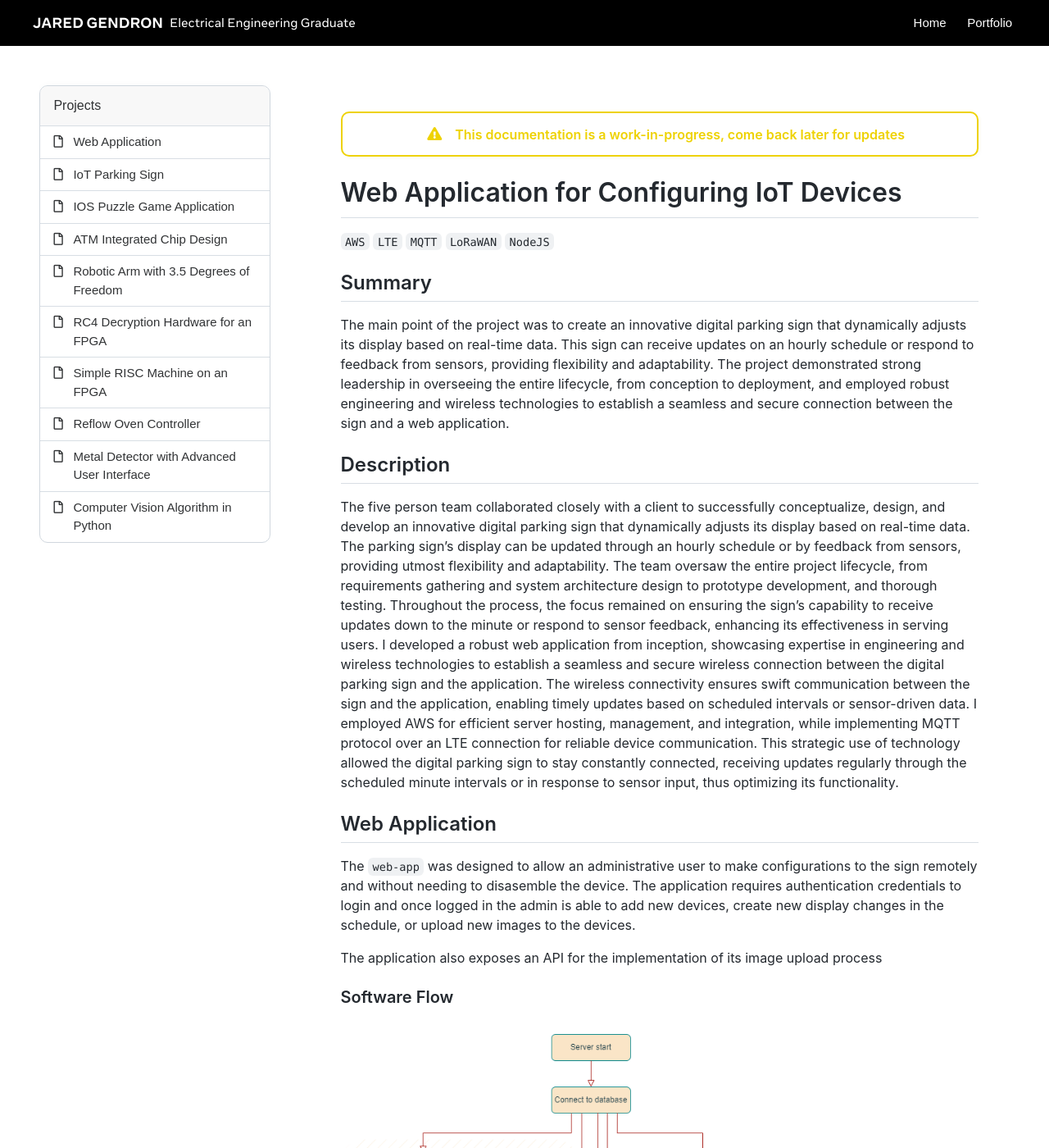
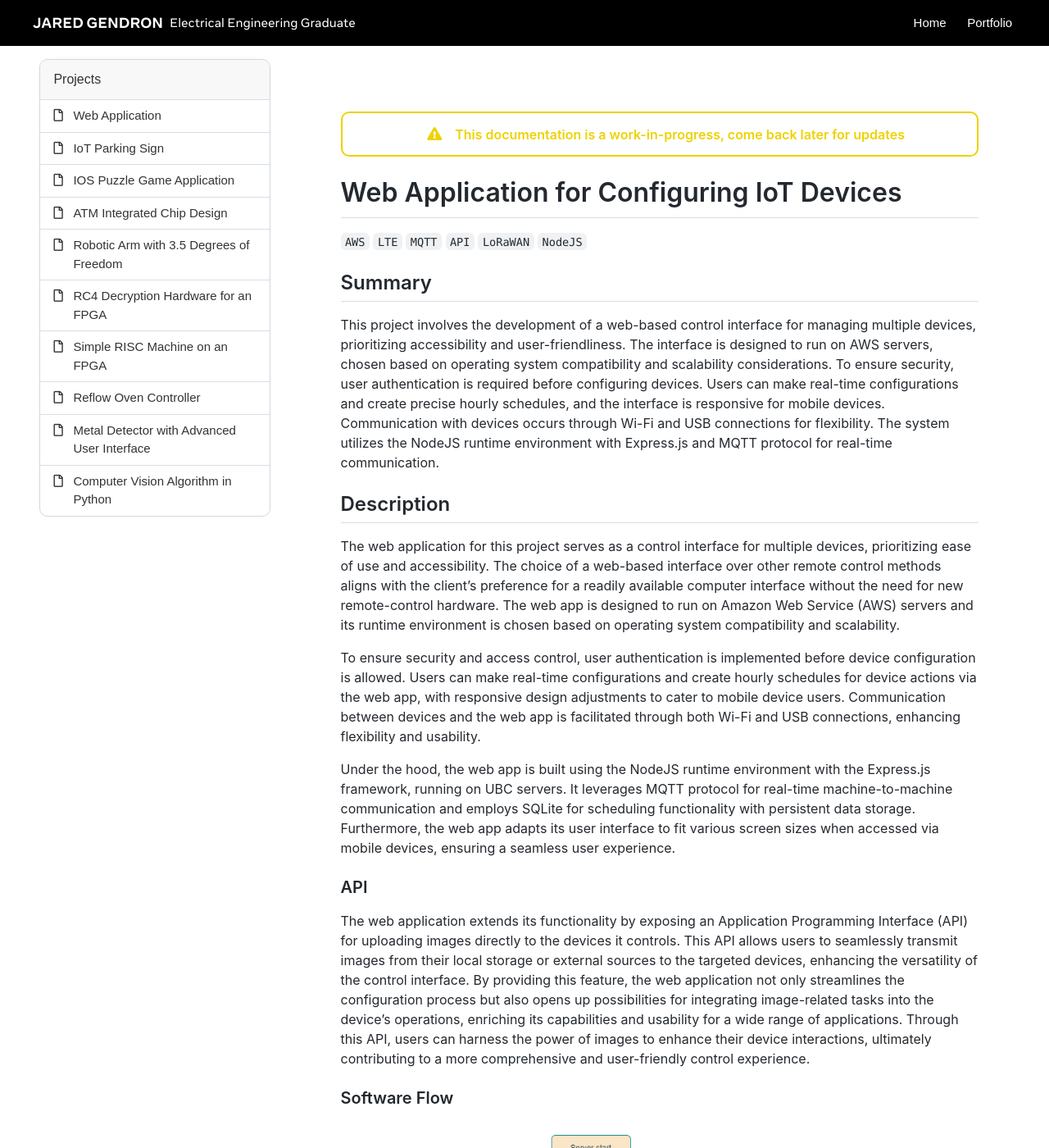
Before and after one commit to jaredgendron/jaredgendron.github.io, a Jekyll site: the page built from _projects/WebApplication.md, in a window 1280 px wide and 1400 px high. Shown: the whole window at 82% size. Built offline with Jekyll 4.4.1, drawn with Linux system fonts in a browser that asks for light colours; nearby versions of some CDN libraries; some of the changed text lies outside the part shown.

Commit message:
updated projects

```diff
--- a/_projects/WebApplication.md
+++ b/_projects/WebApplication.md
@@ -9,22 +9,24 @@
 
 # Web Application for Configuring IoT Devices
 
-`AWS` `LTE` `MQTT` `LoRaWAN` `NodeJS`
+`AWS` `LTE` `MQTT` `API` `LoRaWAN` `NodeJS`
 
 
 ## Summary
 
-The main point of the project was to create an innovative digital parking sign that dynamically adjusts its display based on real-time data. This sign can receive updates on an hourly schedule or respond to feedback from sensors, providing flexibility and adaptability. The project demonstrated strong leadership in overseeing the entire lifecycle, from conception to deployment, and employed robust engineering and wireless technologies to establish a seamless and secure connection between the sign and a web application.
+This project involves the development of a web-based control interface for managing multiple devices, prioritizing accessibility and user-friendliness. The interface is designed to run on AWS servers, chosen based on operating system compatibility and scalability considerations. To ensure security, user authentication is required before configuring devices. Users can make real-time configurations and create precise hourly schedules, and the interface is responsive for mobile devices. Communication with devices occurs through Wi-Fi and USB connections for flexibility. The system utilizes the NodeJS runtime environment with Express.js and MQTT protocol for real-time communication.
 
 ## Description
 
-The five person team collaborated closely with a client to successfully conceptualize, design, and develop an innovative digital parking sign that dynamically adjusts its display based on real-time data. The parking sign's display can be updated through an hourly schedule or by feedback from sensors, providing utmost flexibility and adaptability. The team oversaw the entire project lifecycle, from requirements gathering and system architecture design to prototype development, and thorough testing. Throughout the process, the focus remained on ensuring the sign's capability to receive updates down to the minute or respond to sensor feedback, enhancing its effectiveness in serving users. I developed a robust web application from inception, showcasing expertise in engineering and wireless technologies to establish a seamless and secure wireless connection between the digital parking sign and the application. The wireless connectivity ensures swift communication between the sign and the application, enabling timely updates based on scheduled intervals or sensor-driven data. I employed AWS for efficient server hosting, management, and integration, while implementing MQTT protocol over an LTE connection for reliable device communication. This strategic use of technology allowed the digital parking sign to stay constantly connected, receiving updates regularly through the scheduled minute intervals or in response to sensor input, thus optimizing its functionality.
+The web application for this project serves as a control interface for multiple devices, prioritizing ease of use and accessibility. The choice of a web-based interface over other remote control methods aligns with the client's preference for a readily available computer interface without the need for new remote-control hardware. The web app is designed to run on Amazon Web Service (AWS) servers and its runtime environment is chosen based on operating system compatibility and scalability.
 
-## Web Application
+To ensure security and access control, user authentication is implemented before device configuration is allowed. Users can make real-time configurations and create hourly schedules for device actions via the web app, with responsive design adjustments to cater to mobile device users. Communication between devices and the web app is facilitated through both Wi-Fi and USB connections, enhancing flexibility and usability.
 
-The `web-app` was designed to allow an administrative user to make configurations to the sign remotely and without needing to disasemble the device. The application requires authentication credentials to login and once logged in the admin is able to add new devices, create new display changes in the schedule, or upload new images to the devices.
+Under the hood, the web app is built using the NodeJS runtime environment with the Express.js framework, running on UBC servers. It leverages MQTT protocol for real-time machine-to-machine communication and employs SQLite for scheduling functionality with persistent data storage. Furthermore, the web app adapts its user interface to fit various screen sizes when accessed via mobile devices, ensuring a seamless user experience.
 
-The application also exposes an API for the implementation of its image upload process
+### API
+
+The web application extends its functionality by exposing an Application Programming Interface (API) for uploading images directly to the devices it controls. This API allows users to seamlessly transmit images from their local storage or external sources to the targeted devices, enhancing the versatility of the control interface. By providing this feature, the web application not only streamlines the configuration process but also opens up possibilities for integrating image-related tasks into the device's operations, enriching its capabilities and usability for a wide range of applications. Through this API, users can harness the power of images to enhance their device interactions, ultimately contributing to a more comprehensive and user-friendly control experience.
 
 ### Software Flow
 
@@ -32,20 +34,30 @@
 
 ### Login
 
+At the login screen of the web application, user credentials are a mandatory requirement for access. Users must provide a valid username and password combination to authenticate and gain entry into the system. This essential security measure ensures that only authorized individuals with the correct login credentials can access and interact with the application's features and functionalities, safeguarding sensitive information and maintaining data integrity.
+
 ![Image](/assets/images/IoTParkingSign/login.png)
 
 ### Dashboard
+
+The dashboard of the web application empowers administrative users with the ability to effectively monitor and manage connected devices. Through this interface, administrators can gain real-time insights into device statuses, configurations, and operational data.
 
 ![Image](/assets/images/IoTParkingSign/dashboard.png)
 
 ### Schedule
 
+The schedule page offers users the flexibility to create precise daily schedules down to the minute, providing fine-grained control over device operations. Users can define specific time intervals and actions, enabling automated and granular device configurations to suit their needs and preferences with precision and convenience.
+
 ![Image](/assets/images/IoTParkingSign/schedule.png)
 
 ### Manage
+
+The manage page simplifies device management by enabling users to create devices and seamlessly pair them with active controllers. Furthermore, this process ensures that the connected controllers are automatically updated and reflected in the controllers list, simplifying the user experience and facilitating efficient device-controller associations.
 
 ![Image](/assets/images/IoTParkingSign/devices.png)
 
 ### Gallery
 
+The gallery page offers users the capability to upload images to the server for synchronization with devices, enhancing the versatility of the control interface. Users can conveniently upload images from either their computer or mobile device, making it effortless to integrate visual content into device configurations and interactions, enriching the overall user experience.
+
 ![Image](/assets/images/IoTParkingSign/gallery.png)
--- a/_scss/index.scss
+++ b/_scss/index.scss
@@ -50,8 +50,8 @@
       .profile-img {
         justify-self: center;
         align-self: center;
-        width: 12rem;
-        height: 12rem;
+        width: 14rem;
+        height: 14rem;
         border-radius: 50%;
         border-style: solid;
         border-color: $footer-color;
@@ -94,6 +94,22 @@
 
           @media only screen and (max-width: $small-width) {
             text-align: center;
+          }
+        }
+      }
+
+      .image-container {
+        display: flex;
+        img{
+          height: 50px;
+          margin: 1rem 1rem 0rem 1rem;
+          filter: brightness(0) invert(1);
+        }
+        @media only screen and (max-width: $small-width) {
+          justify-content: center;
+          img{
+            margin-top: 0rem;
+            height: 35px;
           }
         }
       }
@@ -153,20 +169,6 @@
 
 #about {
   background-color: white;
-
-  .image-container {
-    display: flex;
-    img{
-      height: 50px;
-      margin: 1rem 2rem;
-    }
-    @media only screen and (max-width: $small-width) {
-      justify-content: center;
-      img{
-        height: 35px;
-      }
-    }
-  }
 
   @media only screen and (max-width: $small-width) {
     padding: 1rem 2rem;
```
Also changed, not shown: pages/index.html (+4 -4 lines).
